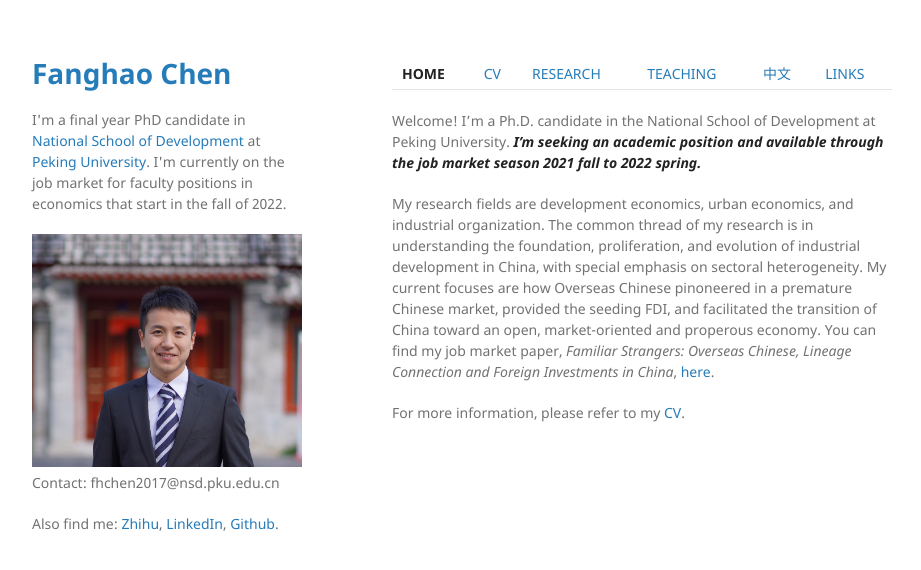
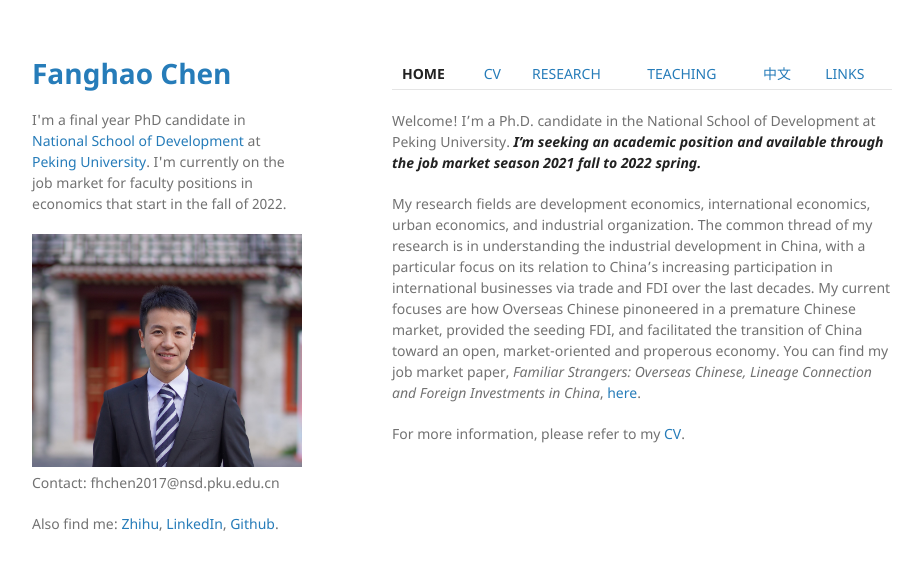
Before and after one commit to FanghaoChen/homepage, a Jekyll site: the page built from index.md, in a window 1280 px wide. Shown: the top 570 px of the page, without its empty margins (178-1099 px from the left). Built offline with Jekyll 4.4.1, drawn with Linux system fonts in a browser that asks for light colours.

Commit message:
Update index.md

```diff
--- a/index.md
+++ b/index.md
@@ -7,6 +7,6 @@ layout: default
 
 Welcome! I'm a Ph.D. candidate in the National School of Development at Peking University. _**I'm seeking an academic position and available through the job market season 2021 fall to 2022 spring.**_
 
-My research fields are development economics, urban economics, and industrial organization. The common thread of my research is in understanding the foundation, proliferation, and evolution of industrial development in China, with special emphasis on sectoral heterogeneity. My current focuses are how Overseas Chinese pinoneered in a premature Chinese market, provided the seeding FDI, and facilitated the transition of China toward an open, market-oriented and properous economy. You can find my job market paper, _Familiar Strangers: Overseas Chinese, Lineage Connection and Foreign Investments in China_, [here](./assets/JMP_211104.pdf).
+My research fields are development economics, international economics, urban economics, and industrial organization. The common thread of my research is in understanding the industrial development in China, with a particular focus on its relation to China’s increasing participation in international businesses via trade and FDI over the last decades. My current focuses are how Overseas Chinese pinoneered in a premature Chinese market, provided the seeding FDI, and facilitated the transition of China toward an open, market-oriented and properous economy. You can find my job market paper, _Familiar Strangers: Overseas Chinese, Lineage Connection and Foreign Investments in China_, [here](./assets/JMP_211104.pdf).
 
 For more information, please refer to my [CV](./assets/FanghaoChen_AcademicCV_eng-210930.pdf).
```
